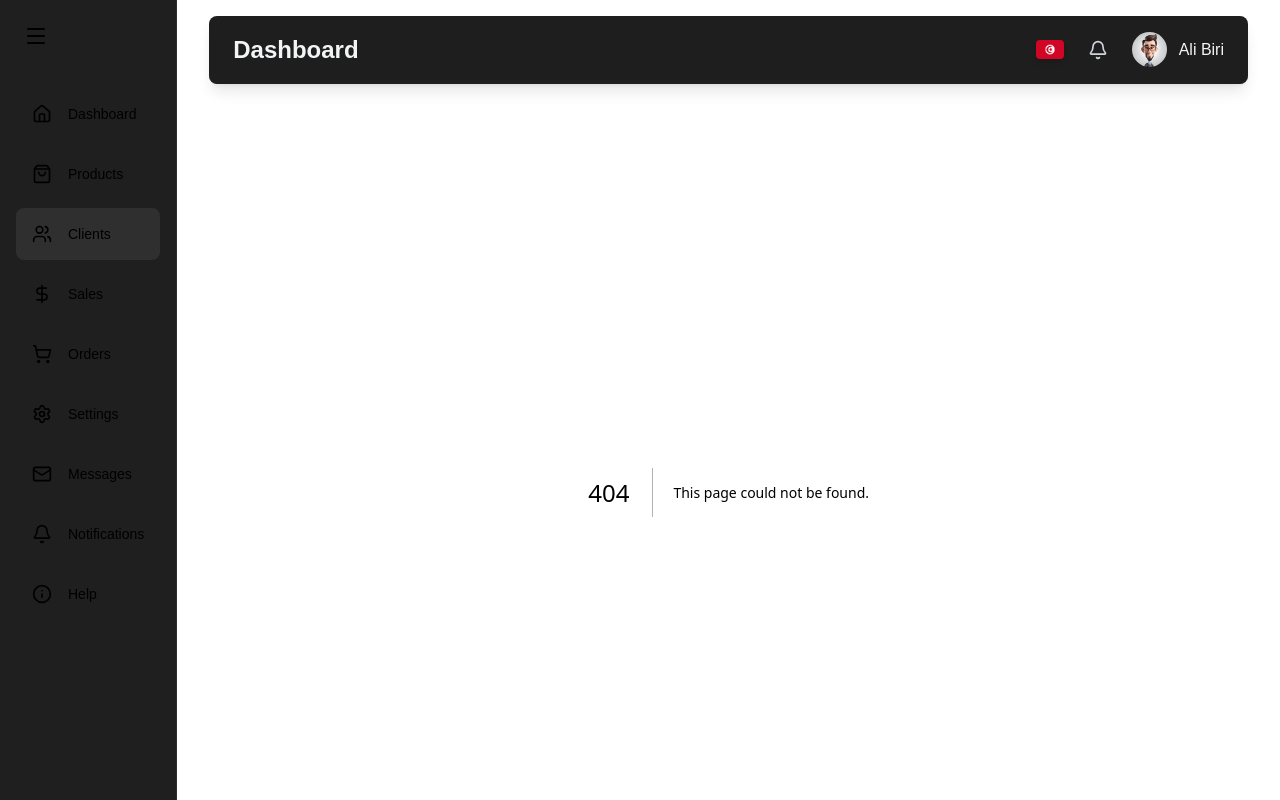
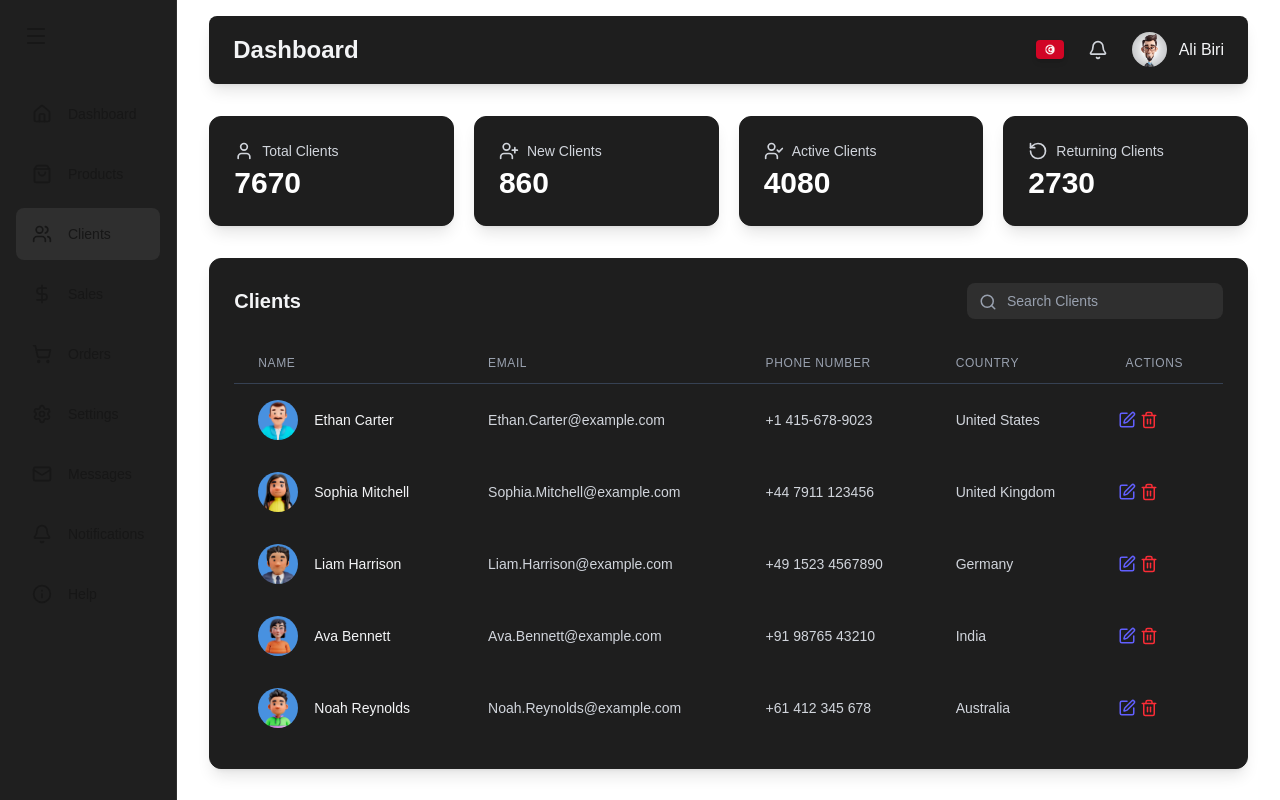
Before and after one commit to Alibiri/Admin-Dashboard, a Next.js app: page /users in a window 1280 px wide. Before the commit this address had no page. Built offline with nearby package versions, Linux system fonts and the light colour scheme.

Commit message:
creating page and users table

```diff
--- /dev/null
+++ b/app/users/page.jsx
@@ -0,0 +1,31 @@
+"use client"
+
+import React from 'react'
+import { motion } from 'framer-motion'
+import StateCard from '@/components/StateCard'
+import { RotateCcw, UserCheck, UserIcon, UserPlus } from 'lucide-react'
+import UsersTable from '@/components/UsersTable'
+
+const UsersPage = () => {
+    return (
+        <div className='flex-1 overflow-auto relative z-10'>
+            <main className='max-w-7xl mx-auto py-6 px-4 lg:px-8'>
+                <motion.div
+                    initial={{opacity: 0, y: 20}}
+                    animate={{ opacity: 1, y: 0}}
+                    transition={{duration: 1}}
+                    className='grid grid-cols-1 sm:grid-cols-2 lg:grid-cols-4 gap-5 mb-8'
+                >
+                    <StateCard name="Total Clients" icon={UserIcon} value="7670" />
+                    <StateCard name="New Clients" icon={UserPlus} value="860" />
+                    <StateCard name="Active Clients" icon={UserCheck} value="4080" />
+                    <StateCard name="Returning Clients" icon={RotateCcw} value="2730" />
+                </motion.div>
+
+                <UsersTable/>
+            </main>
+        </div>
+    )
+}
+
+export default UsersPage
--- /dev/null
+++ b/components/UsersTable.jsx
@@ -0,0 +1,156 @@
+"use client";
+
+import React, { useEffect, useState } from "react";
+import { motion } from "framer-motion";
+import { Edit, Search, Trash2 } from "lucide-react";
+import Image from "next/image";
+
+const UsersTable = () => {
+    const [clients, setClients] = useState([]);
+
+    useEffect(() => {
+        const fetchClients = async () => {
+        try {
+            const res = await fetch("data/data.json");
+            const data = await res.json();
+            setClients(data.clients);
+        } catch (error) {
+            console.error("Error Fetching Clients", error);
+        }
+        };
+        fetchClients();
+    }, []);
+
+    return (
+        <motion.div
+        className="bg-[#1e1e1e] backdrop-blur-md shadow-lg rounded-xl p-4 sm:p-6 border border-[#1f1f1f] mx-2 sm:mx-0"
+        initial={{ opacity: 0, y: 20 }}
+        animate={{ opacity: 1, y: 0 }}
+        transition={{ delay: 0.2, duration: 0.5 }}
+        >
+        {/* Header + Search */}
+        <div className="flex flex-col sm:flex-row justify-between items-center mb-6 gap-4 sm:gap-0">
+            <h2 className="text-lg sm:text-xl font-semibold text-gray-100 text-center sm:text-left">
+            Clients
+            </h2>
+            <div className="relative w-full sm:w-auto">
+            <input
+                type="text"
+                placeholder="Search Clients"
+                className="bg-[#2f2f2f] text-white placeholder-gray-400 rounded-lg pl-10 pr-4 py-2
+                w-full sm:w-64 focus:outline-none focus:ring-2 focus:ring-gray-500 transition duration-200 text-sm"
+            />
+            <Search className="absolute left-3 top-2.5 text-gray-400" size={18} />
+            </div>
+        </div>
+
+        {/* Table */}
+        <div className="overflow-x-auto">
+            <table className="min-w-full divide-y divide-gray-700">
+            <thead>
+                <tr>
+                {["Name", "Email", "Phone Number", "Country", "Actions"].map(
+                    (header) => (
+                    <th
+                        key={header}
+                        className="px-3 sm:px-6 sm:py-3 text-left text-xs font-medium text-gray-400 uppercase tracking-wider hidden sm:table-cell"
+                    >
+                        {header}
+                    </th>
+                    )
+                )}
+                </tr>
+            </thead>
+
+            <tbody className="divide-y divide-gray-700">
+                {clients.map((client, index) => (
+                <motion.tr
+                    key={client.id}
+                    initial={{ opacity: 0, y: 10 }}
+                    animate={{ opacity: 1, y: 0 }}
+                    transition={{ delay: index * 0.1, duration: 0.3 }}
+                    className="block sm:table-row mb-4 sm:mb-0 border-b sm:border-b-0 border-gray-700 sm:border-none p-2 sm:p-0"
+                >
+                    {/* ✅ Mobile View */}
+                    <td className="sm:hidden px-3 py-2">
+                    <div className="flex items-center justify-between">
+                        <div className="flex items-center">
+                        <Image
+                            src={client.image}
+                            width={36}
+                            height={36}
+                            className="w-9 h-9 rounded-full"
+                            alt="Client image"
+                        />
+                        <div className="ml-3">
+                            <div className="text-sm font-medium text-gray-100">
+                            {client.name}
+                            </div>
+                            <div className="text-xs text-gray-400">
+                            {client.email}
+                            </div>
+                        </div>
+                        </div>
+
+                        <div className="flex space-x-1 -mt-5 -mr-4">
+                        <button className="text-indigo-500 hover:text-indigo-300">
+                            <Edit size={16} />
+                        </button>
+                        <button className="text-red-500 hover:text-red-300">
+                            <Trash2 size={16} />
+                        </button>
+                        </div>
+                    </div>
+
+                    <div className="mt-2 text-xs text-gray-300">
+                        <div>Phone: {client.phoneNumber}</div>
+                        <div>Country: {client.country}</div>
+                    </div>
+                    </td>
+
+                    {/* ✅ Desktop View */}
+                    <td className="hidden sm:table-cell px-6 py-4 whitespace-nowrap">
+                    <div className="flex items-center">
+                        <Image
+                        src={client.image}
+                        alt="client image"
+                        width={40}
+                        height={40}
+                        className="w-10 h-10 rounded-full"
+                        />
+                        <div className="ml-4 text-sm font-medium text-gray-100">
+                        {client.name}
+                        </div>
+                    </div>
+                    </td>
+
+                    <td className="hidden sm:table-cell px-6 py-4 whitespace-nowrap text-sm text-gray-300">
+                    {client.email}
+                    </td>
+                    <td className="hidden sm:table-cell px-6 py-4 whitespace-nowrap text-sm text-gray-300">
+                    {client.phoneNumber}
+                    </td>
+                    <td className="hidden sm:table-cell px-6 py-4 whitespace-nowrap text-sm text-gray-300">
+                    {client.country}
+                    </td>
+                    <td className="hidden sm:table-cell px-6 py-4 whitespace-nowrap text-sm text-gray-300">
+
+                    <div className="flex space-x-1 -ml-2">
+                        <button className="text-indigo-500 hover:text-indigo-300 mr-1 cursor-pointer">
+                        <Edit size={18} />
+                        </button>
+                        <button className="text-red-500 hover:text-red-300 cursor-pointer">
+                        <Trash2 size={18} />
+                        </button>
+                    </div>
+                    </td>
+                </motion.tr>
+                ))}
+            </tbody>
+            </table>
+        </div>
+        </motion.div>
+    );
+};
+
+export default UsersTable;
```
